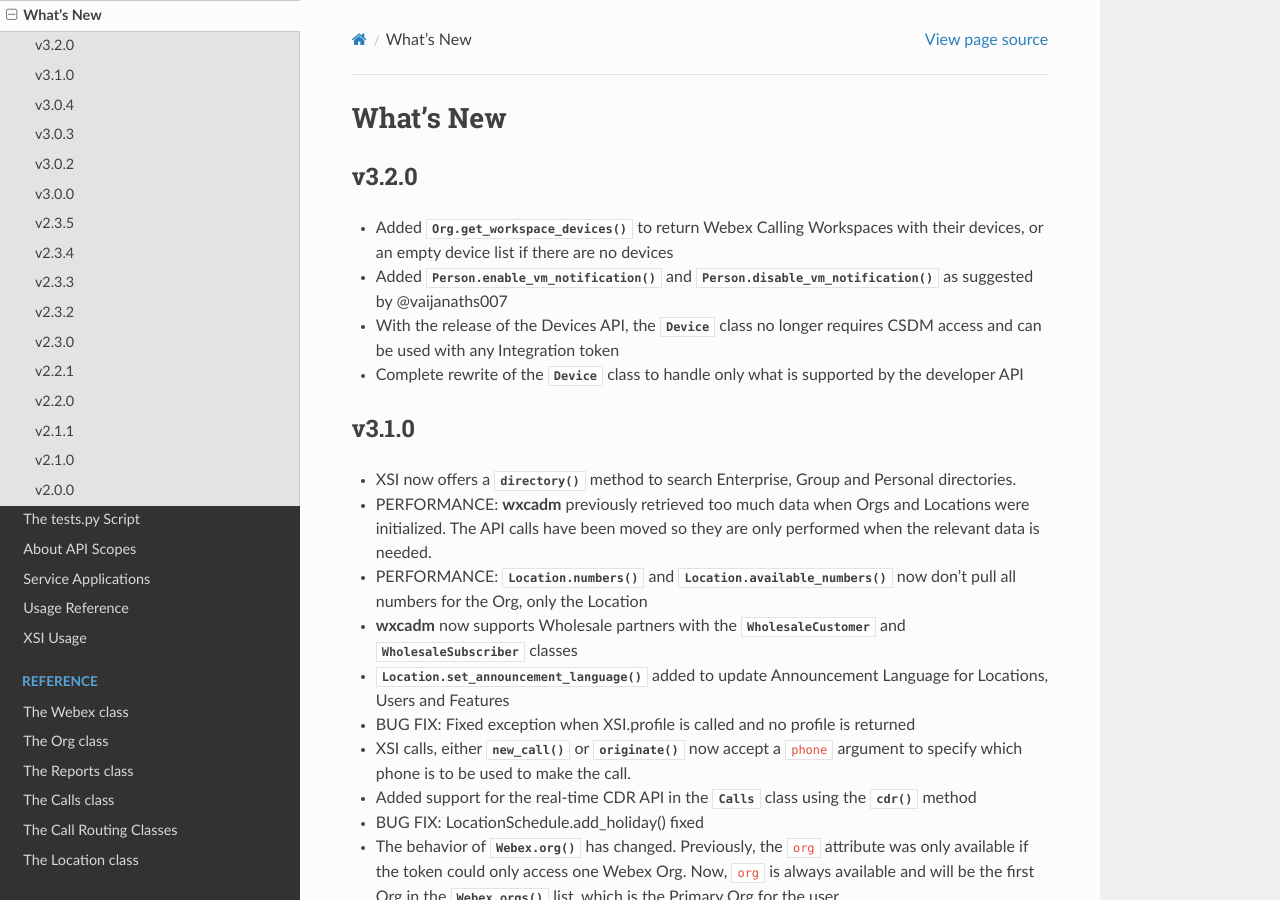
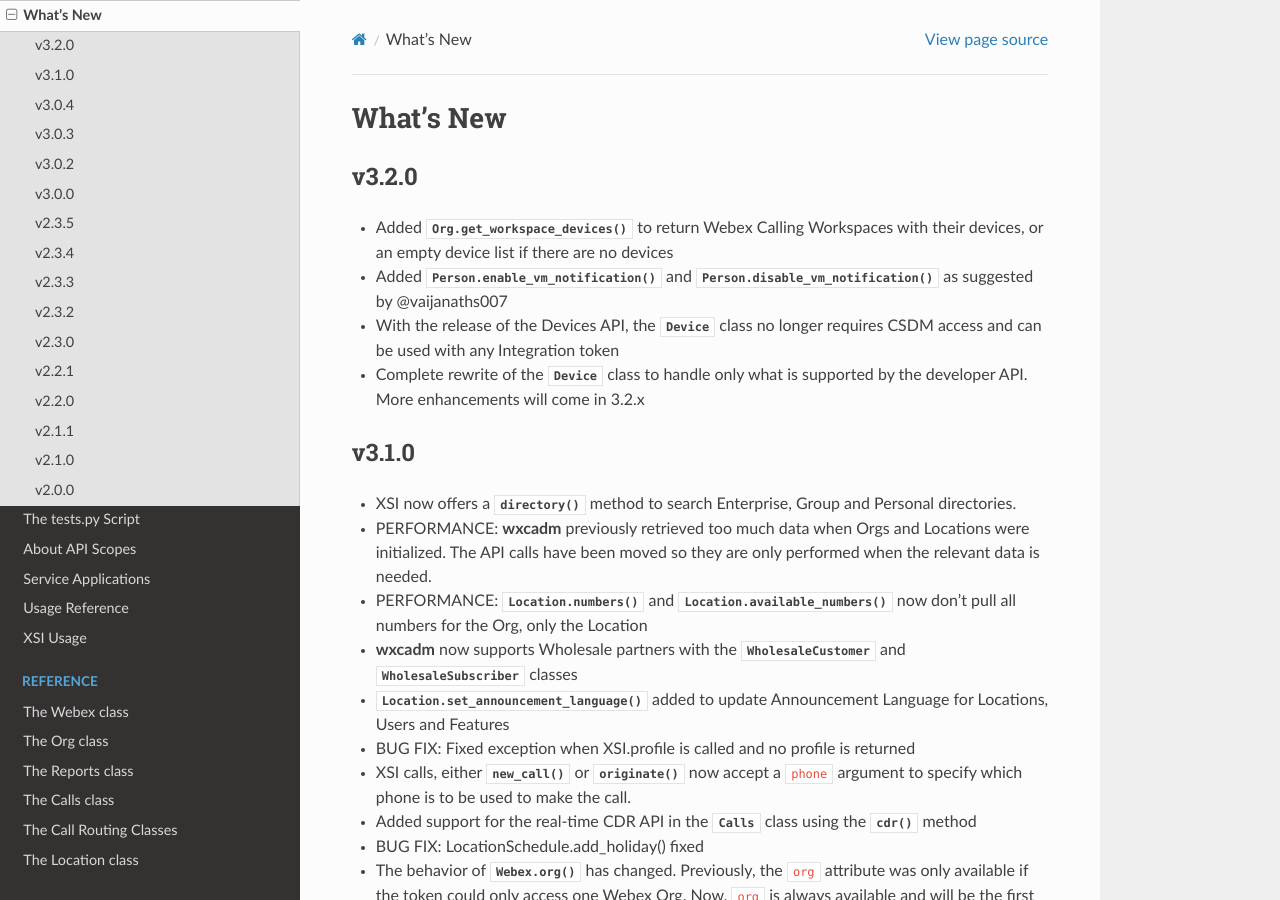
Before and after one commit to kctrey/wxcadm, a Sphinx documentation site: the page built from docs/source/whatsnew.rst, in a window 1280 px wide and 900 px high. Built offline with Sphinx 7.4.7 and the Read the Docs theme 2.0.0, drawn with Linux system fonts in a browser that asks for light colours.

Commit message:
v3.2.0 packaging

```diff
--- a/docs/source/whatsnew.rst
+++ b/docs/source/whatsnew.rst
@@ -7,7 +7,7 @@
 - Added :py:meth:`Org.get_workspace_devices()` to return Webex Calling Workspaces with their devices, or an empty device list if there are no devices
 - Added :py:meth:`Person.enable_vm_notification()` and :py:meth:`Person.disable_vm_notification()` as suggested by @vaijanaths007
 - With the release of the Devices API, the :py:class:`Device` class no longer requires CSDM access and can be used with any Integration token
-- Complete rewrite of the :class:`Device` class to handle only what is supported by the developer API
+- Complete rewrite of the :class:`Device` class to handle only what is supported by the developer API. More enhancements will come in 3.2.x
 
 v3.1.0
 ------
--- a/setup.py
+++ b/setup.py
@@ -25,7 +25,7 @@
 
 setup(
     name='wxcadm',
-    version='3.1.0',
+    version='3.2.0',
     packages=packages,
     url='https://github.com/kctrey/wxcadm',
     license='GPL-3.0',
```
